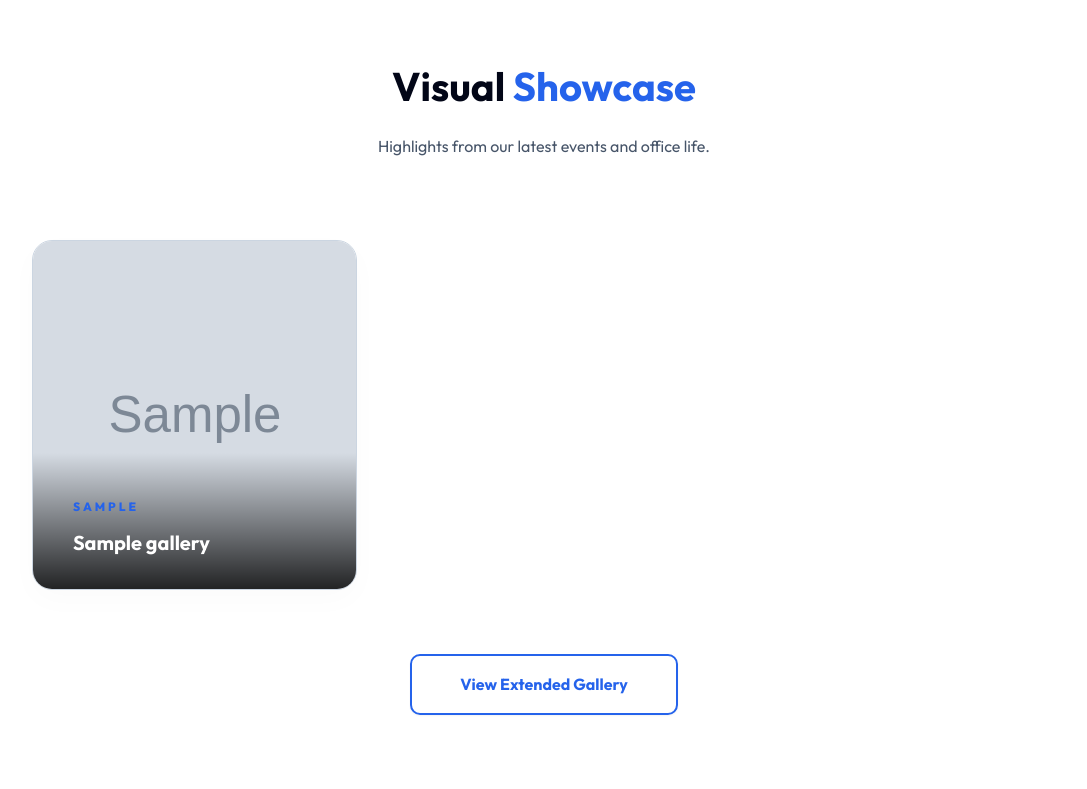
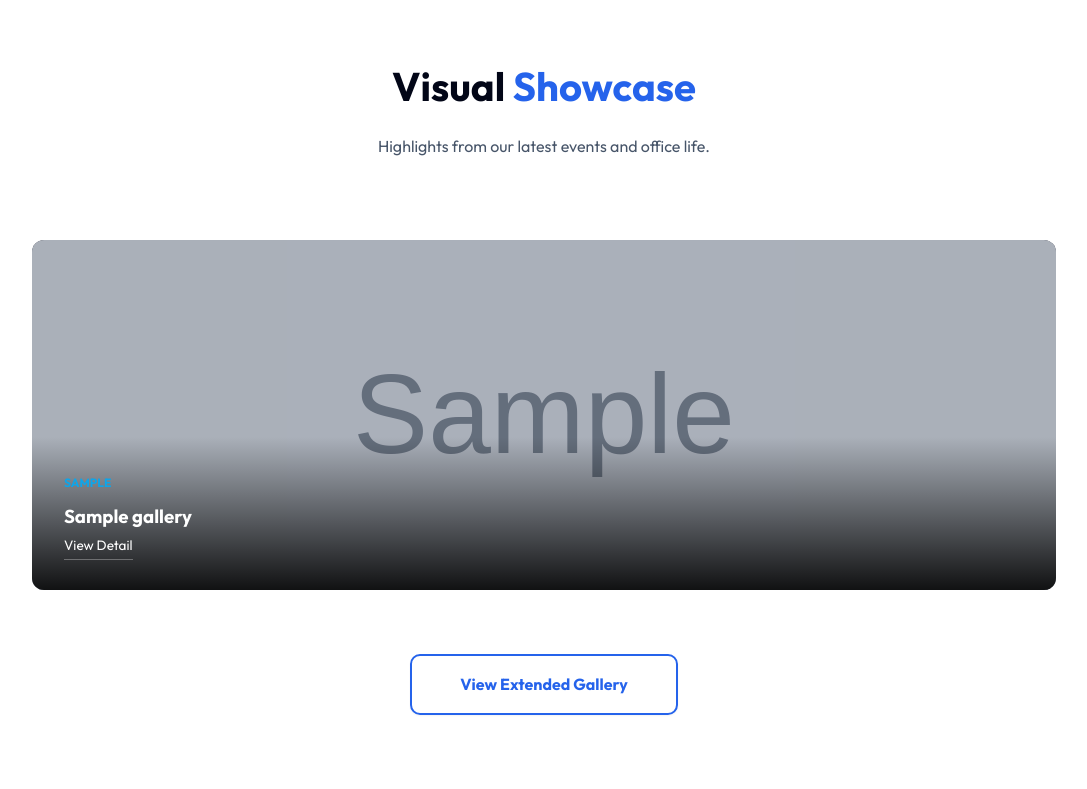
Before and after one commit to satriamasada/phpcmspro, a PHP site: page / in a window 1280 px wide. Shown: the part 3058-3847 px from the top of the page, without its empty margins (96-1183 px from the left). Run offline with PHP 8.4, Linux system fonts and the light colour scheme; data comes from the database, SQL or seed files in the repository; tables that the repository leaves empty hold one stand-in row (values such as "Sample post"); grey boxes marked "Sample" are stand-in pictures; some libraries are stand-ins or nearby versions.

Commit message:
3 kolom container case

```diff
--- a/index.php
+++ b/index.php
@@ -4,7 +4,7 @@
 require_once 'config/database.php';
 
 // Fetch Data
-$services = $pdo->query("SELECT * FROM services ORDER BY id DESC LIMIT 6")->fetchAll();
+$services = $pdo->query("SELECT * FROM services ORDER BY id DESC LIMIT 3")->fetchAll();
 $projects = $pdo->query("SELECT * FROM portfolio ORDER BY id DESC LIMIT 3")->fetchAll();
 $products = $pdo->query("SELECT * FROM products ORDER BY id DESC LIMIT 3")->fetchAll();
 $news = $pdo->query("SELECT n.*, u.full_name FROM news n JOIN users u ON n.author_id = u.id WHERE n.is_published = 1 ORDER BY n.created_at DESC LIMIT 3")->fetchAll();
@@ -127,13 +127,14 @@ $theme_mode = get_setting('theme_mode', 'light');
             <h2 class="fade-up">Visual <span class="accent-text">Showcase</span></h2>
             <p class="fade-up" style="color:var(--text-muted); margin-top:1rem;">Highlights from our latest events and office life.</p>
         </div>
-        <div class="grid-container" style="display:grid; grid-template-columns: repeat(auto-fill, minmax(300px, 1fr)); gap:1.5rem;">
+        <div class="grid-container">
             <?php foreach ($gallery as $g): ?>
-            <a href="gallery-detail.php?id=<?= $g['id'] ?>" class="fade-up" style="display:block; text-decoration:none; position:relative; height:350px; border-radius:20px; overflow:hidden; border:1px solid var(--border); box-shadow: 0 10px 30px rgba(0,0,0,0.02);">
-                <img src="<?= $g['image_path'] ?>" style="width:100%; height:100%; object-fit:cover; transition:transform 0.8s cubic-bezier(0.23, 1, 0.32, 1);" onmouseover="this.style.transform='scale(1.15) rotate(1deg)'" onmouseout="this.style.transform='scale(1)'">
-                <div style="position:absolute; bottom:0; left:0; width:100%; padding:2.5rem; background:linear-gradient(transparent, rgba(0,0,0,0.9)); color:white; transform: translateY(10px); transition: transform 0.3s;">
-                    <span style="font-size:0.75rem; text-transform:uppercase; letter-spacing:3px; color:var(--primary); font-weight:800;"><?= htmlspecialchars($g['category']) ?></span>
-                    <h4 style="font-size:1.25rem; margin-top:0.5rem; font-weight:700;"><?= htmlspecialchars($g['title']) ?></h4>
+            <a href="gallery-detail.php?id=<?= $g['id'] ?>" class="project-card fade-up" style="display:block; text-decoration:none;">
+                <img src="<?= $g['image_path'] ?>" class="project-img">
+                <div class="project-overlay">
+                    <span style="font-size:0.75rem; text-transform:uppercase; font-weight:700; color:var(--secondary);"><?= htmlspecialchars($g['category']) ?></span>
+                    <h3 style="margin-top:0.5rem;"><?= htmlspecialchars($g['title']) ?></h3>
+                    <span style="font-size:0.85rem; color:#fff; border-bottom:1px solid rgba(255,255,255,0.3); padding-bottom:5px;">View Detail</span>
                 </div>
             </a>
             <?php endforeach; ?>
```
Also changed, not shown: gallery.php (+7 -6 lines).
